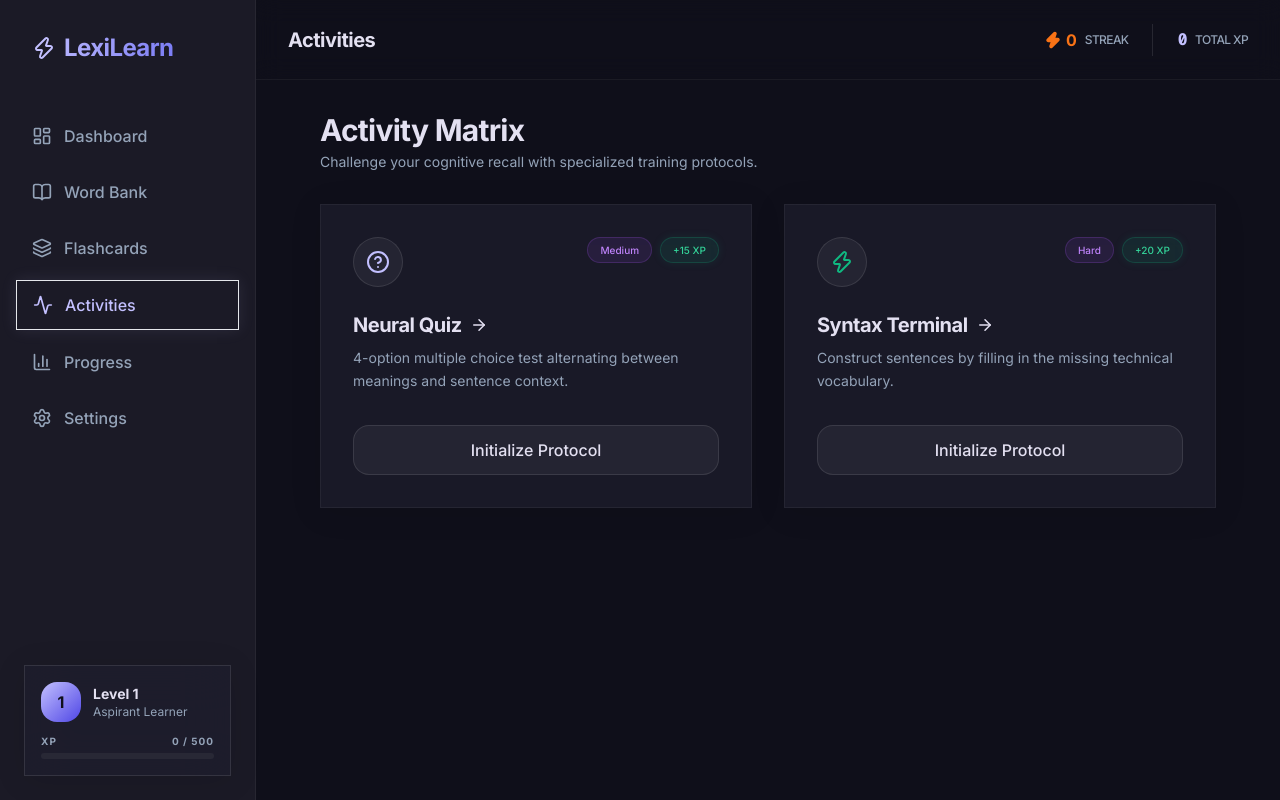
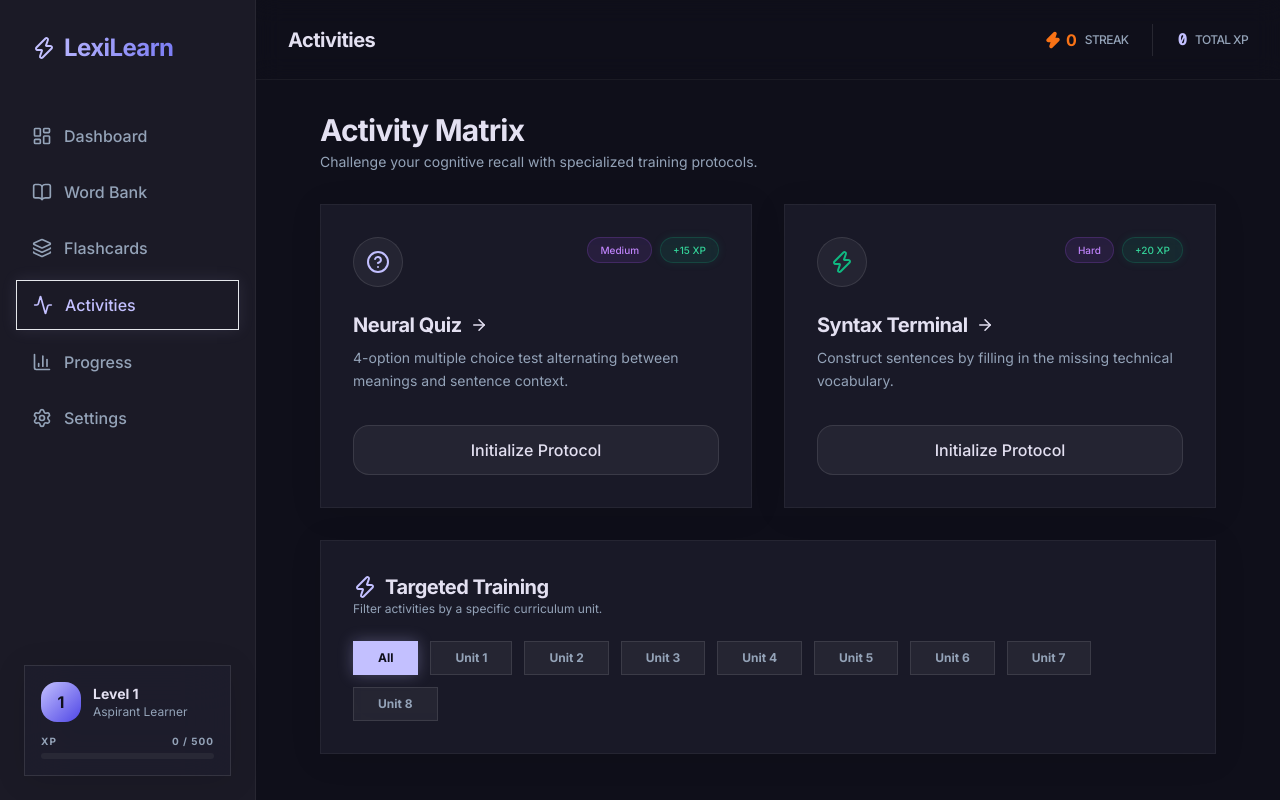
Before and after one commit to Yunus-Emre-Avci/kelime-sitesi, a React (Vite) app: page /activities in a window 1280 px wide. Built offline with nearby package versions, Linux system fonts and the light colour scheme.

Commit message:
Activities: added unit selection and session exit buttons

```diff
--- a/src/pages/Activities.tsx
+++ b/src/pages/Activities.tsx
@@ -27,6 +27,7 @@ interface Question {
 
 export const Activities: React.FC = () => {
   const [activeActivity, setActiveActivity] = useState<'selection' | 'quiz' | 'fill-blank'>('selection');
+  const [selectedUnit, setSelectedUnit] = useState<string | 'All'>('All');
 
   if (activeActivity === 'selection') {
     return (
@@ -54,15 +55,42 @@ export const Activities: React.FC = () => {
             onClick={() => setActiveActivity('fill-blank')}
           />
         </div>
+
+        <GlassCard className="p-8">
+          <header className="mb-6">
+            <h2 className="text-xl font-bold flex items-center gap-2">
+              <Zap className="text-primary" />
+              Targeted Training
+            </h2>
+            <p className="text-muted text-xs">Filter activities by a specific curriculum unit.</p>
+          </header>
+
+          <div className="flex flex-wrap gap-3">
+            {['All', 'Unit 1', 'Unit 2', 'Unit 3', 'Unit 4', 'Unit 5', 'Unit 6', 'Unit 7', 'Unit 8'].map(unit => (
+              <button
+                key={unit}
+                onClick={() => setSelectedUnit(unit)}
+                className={clsx(
+                  "px-6 py-2 rounded-DEFAULT text-xs font-bold transition-all border",
+                  selectedUnit === unit
+                    ? "bg-primary text-bg border-primary shadow-[0_0_15px_rgba(195,192,255,0.3)]"
+                    : "bg-white/5 border-white/10 text-muted hover:text-on-surface hover:border-white/20"
+                )}
+              >
+                {unit}
+              </button>
+            ))}
+          </div>
+        </GlassCard>
       </div>
     );
   }
 
   if (activeActivity === 'quiz') {
-    return <QuizEngine onExit={() => setActiveActivity('selection')} />;
+    return <QuizEngine onExit={() => setActiveActivity('selection')} unit={selectedUnit} />;
   }
 
-  return <FillBlankEngine onExit={() => setActiveActivity('selection')} />;
+  return <FillBlankEngine onExit={() => setActiveActivity('selection')} unit={selectedUnit} />;
 };
 
 const ActivityCard: React.FC<{
@@ -92,7 +120,7 @@ const ActivityCard: React.FC<{
   </GlassCard>
 );
 
-const QuizEngine: React.FC<{ onExit: () => void }> = ({ onExit }) => {
+const QuizEngine: React.FC<{ onExit: () => void, unit: string }> = ({ onExit, unit }) => {
   const { words } = useWordStore();
   const { addXP, updateStreak } = useProgressStore();
 
@@ -113,10 +141,15 @@ const QuizEngine: React.FC<{ onExit: () => void }> = ({ onExit }) => {
   }, [words]);
 
   const generateQuestions = useCallback(() => {
-    if (words.length < 5) return;
+    // Filter by unit if not 'All'
+    const filteredWords = unit === 'All'
+      ? words
+      : words.filter(w => w.tags.includes(unit));
 
-    // Pick 10 random words
-    const quizWords = [...words]
+    if (filteredWords.length < 2) return;
+
+    // Pick 10 random words (or fewer if not enough)
+    const quizWords = [...filteredWords]
       .sort(() => Math.random() - 0.5)
       .slice(0, 10);
 
@@ -149,7 +182,7 @@ const QuizEngine: React.FC<{ onExit: () => void }> = ({ onExit }) => {
     setCurrentIndex(0);
     setScore(0);
     setIsFinished(false);
-  }, [words, getRandomDistractors]);
+  }, [words, unit, getRandomDistractors]);
 
   useEffect(() => {
     generateQuestions();
@@ -209,7 +242,15 @@ const QuizEngine: React.FC<{ onExit: () => void }> = ({ onExit }) => {
   const q = questions[currentIndex];
 
   return (
-    <div className="max-w-3xl mx-auto space-y-12">
+    <div className="max-w-3xl mx-auto space-y-12 relative">
+      <button
+        onClick={onExit}
+        className="absolute -top-12 right-0 p-3 hover:bg-white/5 rounded-full transition-colors group"
+        title="Exit Activity"
+      >
+        <XCircle className="text-muted group-hover:text-danger transition-colors" size={24} />
+      </button>
+
       <div className="space-y-4">
         <div className="flex justify-between items-center text-xs font-bold uppercase tracking-widest text-muted">
           <span>Neural Quiz Session</span>
@@ -294,7 +335,7 @@ const QuizEngine: React.FC<{ onExit: () => void }> = ({ onExit }) => {
   );
 };
 
-const FillBlankEngine: React.FC<{ onExit: () => void }> = ({ onExit }) => {
+const FillBlankEngine: React.FC<{ onExit: () => void, unit: string }> = ({ onExit, unit }) => {
   const { words } = useWordStore();
   const { addXP, updateStreak } = useProgressStore();
 
@@ -307,10 +348,14 @@ const FillBlankEngine: React.FC<{ onExit: () => void }> = ({ onExit }) => {
   const [isFinished, setIsFinished] = useState(false);
 
   useEffect(() => {
-    if (words.length > 5) {
-      setExercises([...words].sort(() => Math.random() - 0.5).slice(0, 5));
+    const filteredWords = unit === 'All'
+      ? words
+      : words.filter(w => w.tags.includes(unit));
+
+    if (filteredWords.length > 0) {
+      setExercises([...filteredWords].sort(() => Math.random() - 0.5).slice(0, 5));
     }
-  }, [words]);
+  }, [words, unit]);
 
   const handleSubmit = (e: React.FormEvent) => {
     e.preventDefault();
@@ -360,8 +405,16 @@ const FillBlankEngine: React.FC<{ onExit: () => void }> = ({ onExit }) => {
   const current = exercises[currentIndex];
 
   return (
-    <div className="max-w-3xl mx-auto space-y-12">
-       <div className="space-y-4">
+    <div className="max-w-3xl mx-auto space-y-12 relative">
+      <button
+        onClick={onExit}
+        className="absolute -top-12 right-0 p-3 hover:bg-white/5 rounded-full transition-colors group"
+        title="Exit Activity"
+      >
+        <XCircle className="text-muted group-hover:text-danger transition-colors" size={24} />
+      </button>
+
+      <div className="space-y-4">
         <div className="flex justify-between items-center text-xs font-bold uppercase tracking-widest text-muted">
           <span>Syntax Terminal Session</span>
           <span>{currentIndex + 1} / {exercises.length}</span>
```
